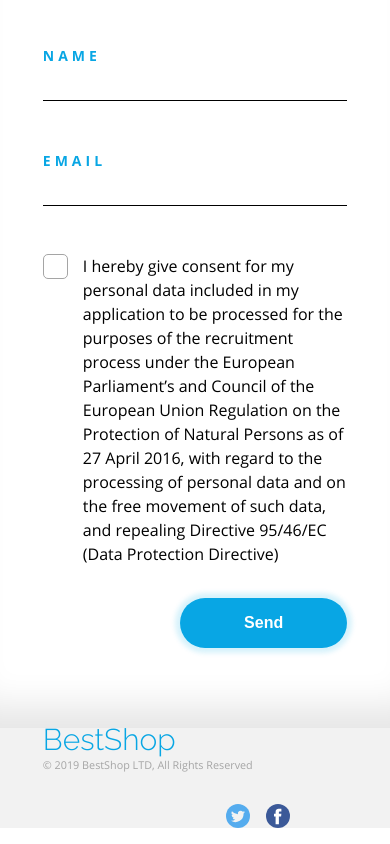
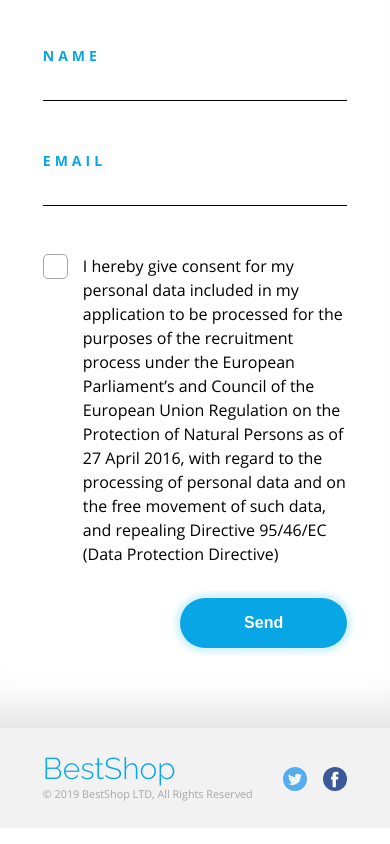
Before and after one commit to DariuszMeissner/BestShop-web-app, a website: page index.html in a window 390 px wide. Shown: the part 4933-5777 px from the top of the page. Drawn offline with nearby package versions, Linux system fonts and the light colour scheme.

Commit message:
improvement space of column for footer section

```diff
--- a/index.html
+++ b/index.html
@@ -254,12 +254,12 @@
     <div class="container">
       <div class="row">
 
-        <div class="footer__company col-xs-10 col-md-6">
+        <div class="footer__company col-xs-9 col-md-6">
           <a href="#" class="footer__logo">BestShop</a>
           <div class="footer__copyright">© 2019 BestShop LTD, All Rights Reserved</div>
         </div>
 
-        <div class="footer__social col-xs-10 col-md-6">
+        <div class="footer__social col-xs-3 col-md-6">
           <a href="#" class="footer__icon"><img class="footer__twitter" src="assets/Twitter.svg" alt="twitter"></a>
           <a href="#" class="footer__icon"><img class="footer__facebook" src="assets/Facebook.svg" alt="facebook"></a>
         </div>
```
